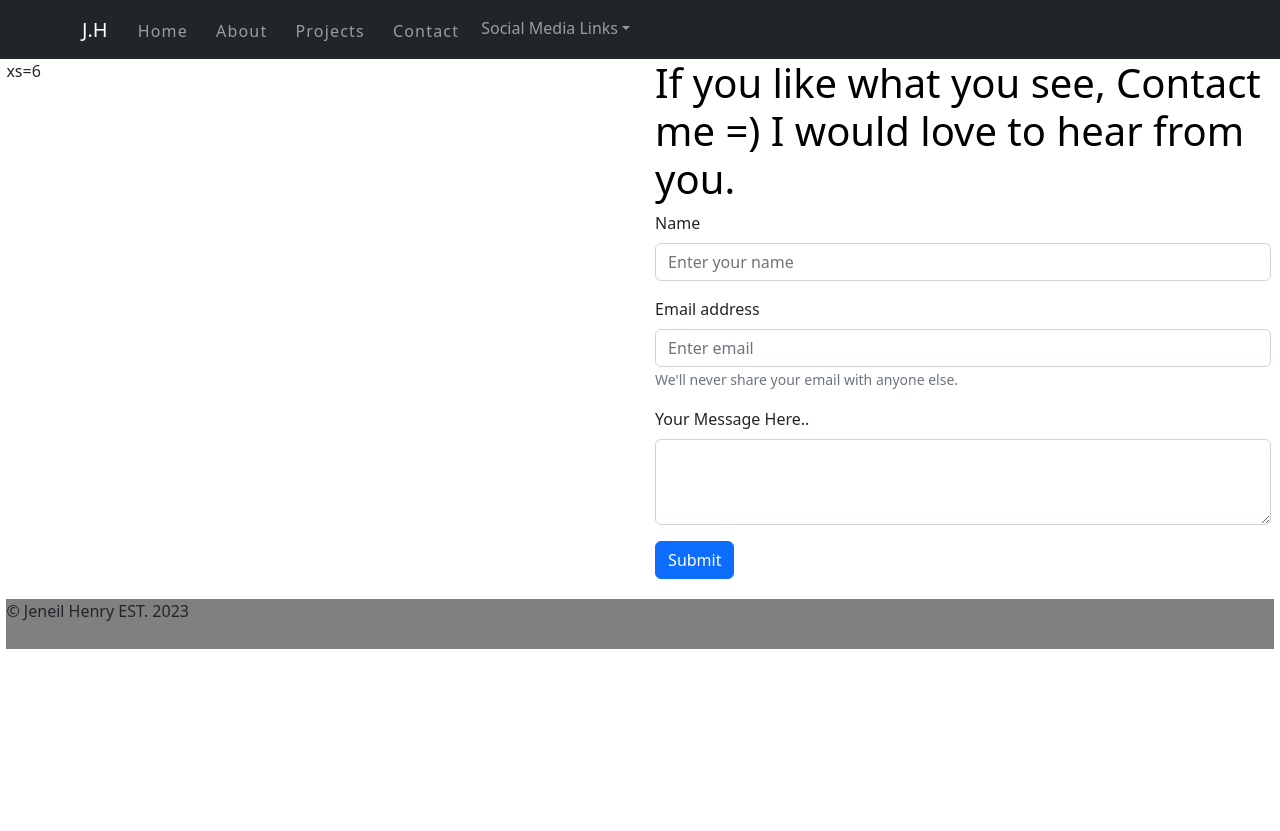
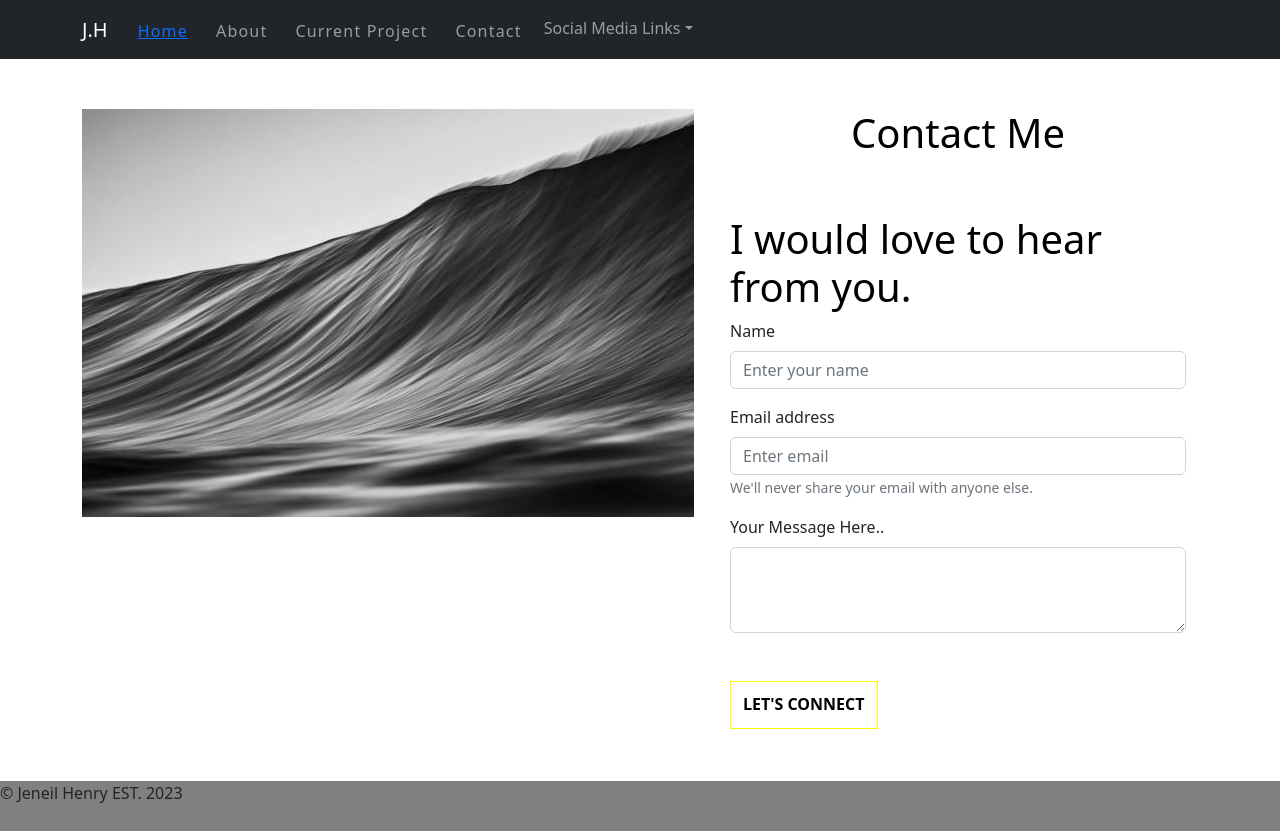
Before and after one commit to Nell-intech/Portfolio, a React (Create React App) app: page /contact in a window 1280 px wide. Before the commit the page ends 800 px from the top, so only its background shows below. Built offline with nearby package versions, Linux system fonts and the light colour scheme.

Commit message:
added hanges to resume and testing for navlink

```diff
--- a/src/App.js
+++ b/src/App.js
@@ -8,7 +8,7 @@ import Navbar1 from './Components/Navbar';
 
 // Pages folder
 import Home from './Pages/Home'
-import Projects from './Pages/Projects'
+import Currentproject from './Pages/CurrentProject'
 import Contact from './Pages/Contact'
 import Resume from './Pages/Resume';
 import About from './Pages/About';
@@ -23,7 +23,7 @@ function App() {
         <Routes>
           <Route path="/" element={<Home />} />
           <Route path="/about" element={<About />} />
-          <Route path="/projects" element={<Projects />} />
+          <Route path="/Currentproject" element={<Currentproject />} />
           {/* <Route path="/projects/:symbol" element={<Project stocks={stocksData} />} /> */}
           {/* stocks:symbol holds 1 project from projects */}
           <Route path="/contact" element={<Contact />} />
--- a/src/Components/Contact.js
+++ b/src/Components/Contact.js
@@ -1,11 +1,14 @@
 import Button from 'react-bootstrap/Button';
 import Form from 'react-bootstrap/Form';
+import { Container } from 'react-bootstrap';
 
 
 export default function ContactForm() {
     return(
-        <div className="contains">
-            <h1 className="top">If you like what you see, Contact me =) I would love to hear from you.</h1>
+        <div>
+           <Container>
+
+           <h1 className="top">I would love to hear from you.</h1>
     <Form>
     <Form.Group className="mb-3" controlId="formBasicEmail">
         <Form.Label>Name</Form.Label>
@@ -25,12 +28,13 @@ export default function ContactForm() {
         <Form.Control as="textarea" rows={3} />
       </Form.Group>
 
-
-      <Button variant="primary" type="submit">
+      <button type="submit "className="left-margin main-button">Let's Connect</button>
+      {/* <Button variant="primary" type="submit">
         Submit
-      </Button>
+      </Button> */}
     </Form>
 
+           </Container>
         </div>
     );
 }
--- a/src/Components/Navbar.js
+++ b/src/Components/Navbar.js
@@ -2,7 +2,7 @@ import Container from 'react-bootstrap/Container';
 import Nav from 'react-bootstrap/Nav';
 import Navbar from 'react-bootstrap/Navbar';
 import NavDropdown from 'react-bootstrap/NavDropdown';
-// import { NavLink } from 'react-router-dom'
+import { NavLink } from 'react-router-dom'
 
 //FONT AWESOME IMPORTS
 // import { FontAwesomeIcon } from '@fortawesome/react-fontawesome';
@@ -17,9 +17,13 @@ export default function navBar1() {
         <Navbar.Toggle aria-controls="basic-navbar-nav" />
         <Navbar.Collapse id="basic-navbar-nav">
           <Nav className="me-auto">
-            <Nav.Link className="navLink" href="/">Home</Nav.Link>
+
+            <Nav.Link className="navLink" href="/">
+            <NavLink to="/">Home</NavLink>
+            </Nav.Link>
+
             <Nav.Link className="navLink" href="/about">About</Nav.Link>
-            <Nav.Link className="navLink" href="/projects">Projects</Nav.Link>
+            <Nav.Link className="navLink" href="/CurrentProject">Current Project</Nav.Link>
             {/* include current project in this section */}
             <Nav.Link className="navLink" href="/contact">Contact</Nav.Link>
             <NavDropdown title="Social Media Links" id="basic-nav-dropdown">
--- a/src/Pages/About.js
+++ b/src/Pages/About.js
@@ -1,43 +1,27 @@
-import { Container, Row, Col, Image, Button, Card } from 'react-bootstrap';
-import flights from "../assests/flights.png"
+import { Container, Row, Col, Image} from 'react-bootstrap';
 import backgroundimg from "../assests/backgroundimg.jpeg"
 
 import Footer from '../Components/Footer';
 function About() {
     return (
         <div>
+            <Container>
             <Row>
                 <Col>
+                    <div className="spacer"></div>
                     <Image src={backgroundimg} />
-
                 </Col>
                 <Col>
-                <div className="spacer"></div>
+                    <div className="spacer"></div>
                     <h1 className="text-center font-weight-light">A little about me, Jeneil.</h1>
                     <div className="spacer"></div>
                     <p className="">I work with HTML, CSS, JavaScript, REACT, and MongoDB for full stack development. I enjoy building applications and learning new things. I began coding in 2018 out of pure curiosity and got well acquainted with CSS. JS was my achilles heal until I decided it was not going to be. Now I am focusing on become a JS developer to turn it into my greatest strength.</p>
                     <p className="">I graduated from Software Engineering course called Per Scholas and I am truly grateful for the opportunity to participate in the program because along with building application and learning how to code I had plenty of opportunity to work on group projects where we were constantly sharing and helping one another. This experience allowed me to practice working with other, listening and building larger applications. It was truly a blessing.</p>
                     <p className="">I am currently working on projects daily, adding new tools to my Dev belt and updating my GitHub page so please follow me and check out my work! I am happy that I have come this far and would love to learn more and hopefully change then world one day one function at a time. I look forward to hearing from you and sharing ideas.</p>
-                    {/* <Button variant="outline-primary">Call to action</Button> */}
-                    <button className="main-button">Let's Connect</button>
+                    <button className="left-margin main-button">Let's Connect</button>
                 </Col>
             </Row>
-
-            {/* <Row className="text-center">
-                <Card>
-                    <Card.Body>
-                        Text for card body
-                    </Card.Body>
-                </Card>
-            </Row>
-
-            <Row className="text-center">
-                <Card>
-                    <Card.Body>
-                        Text for card body
-                    </Card.Body>
-                </Card>
-            </Row> */}
+            </Container>
             <Footer />
         </div>
 
--- a/src/Pages/Contact.js
+++ b/src/Pages/Contact.js
@@ -1,19 +1,30 @@
 import ContactForm from "../Components/Contact";
-import Footer from "../Components/Footer";
+import { Container, Row, Col, Image} from 'react-bootstrap';
+import backgroundimg from "../assests/backgroundimg3.jpeg"
 
-import Container from 'react-bootstrap/Container';
-import Row from 'react-bootstrap/Row';
-import Col from 'react-bootstrap/Col';
-
-export default function Contact() {
+import Footer from '../Components/Footer';
+function About() {
     return (
-        <div className="contains">
+        <div>
+            <Container>
             <Row>
-                <Col xs={6}>xs=6</Col>
-                <Col xs={6}> <ContactForm /> </Col>
+                <Col>
+                    <div className="spacer"></div>
+                    <Image src={backgroundimg} />
+                </Col>
+                <Col>
+                    <div className="spacer"></div>
+                    <h1 className="text-center font-weight-light">Contact Me</h1>
+                    <div className="spacer"></div>
+                    <ContactForm/>
+                </Col>
             </Row>
+            </Container>
             <Footer />
         </div>
 
     );
 }
+
+
+export default About;
--- /dev/null
+++ b/src/Pages/CurrentProject.js
@@ -0,0 +1,60 @@
+import Card from 'react-bootstrap/Card';
+// import CardGroup from 'react-bootstrap/CardGroup';
+// import CurrentProject from "../Components/CurrentProject";
+import homeCafe from "../assests/homeCafe.png"
+import Footer from "../Components/Footer";
+import { Container } from "react-bootstrap";
+
+export default function Projects() {
+    return (
+        <div>
+            <Container>
+                <div className="">
+                    <div className="spacer"></div>
+                    {/* <span>Current</span> */}
+                    <h1>Home Cafe'</h1>
+                </div>
+                <Card border="dark" className="yellow card text-center">
+                    <Card.Body>
+                        <Card.Title>Trelo Board</Card.Title>
+                        <Card.Text>
+                            I am currently working on a site called Home Cafe. This is a full-stack app that encourages lux cafe drinks in the comfort of your own home.
+                        </Card.Text>
+                    </Card.Body>
+                    <Card.Img variant="top" src={homeCafe} />
+                    <Card.Footer>
+                        <small className="text-muted">GitHub Link</small>
+                    </Card.Footer>
+                </Card>
+
+                <Card border="dark" className="yellow card text-center">
+                    <Card.Body>
+                        <Card.Title>Wireframe</Card.Title>
+                        <Card.Text>
+                            I am currently working on a site called Home Cafe. This is a full-stack app that encourages lux cafe drinks in the comfort of your own home.
+                        </Card.Text>
+                    </Card.Body>
+                    <Card.Img variant="top" src={homeCafe} />
+                    <Card.Footer>
+                        <small className="text-muted">GitHub Link</small>
+                    </Card.Footer>
+                </Card>
+
+                <Card border="dark" className="yellow card text-center">
+                    <Card.Body>
+                        <Card.Title>Home Cafe site</Card.Title>
+                        <Card.Text>
+                            I am currently working on a site called Home Cafe. This is a full-stack app that encourages lux cafe drinks in the comfort of your own home.
+                        </Card.Text>
+                    </Card.Body>
+                    <Card.Img variant="top" src={homeCafe} />
+                    <Card.Footer>
+                        <small className="text-muted">GitHub Link</small>
+                    </Card.Footer>
+                </Card>
+
+            </Container>
+            <Footer />
+        </div>
+    );
+}
--- a/src/Pages/Projects.js
+++ /dev/null
@@ -1,11 +0,0 @@
-import CurrentProject from "../Components/Projects";
-import Footer from "../Components/Footer";
-
-export default function Projects() {
-    return(
-        <div className="contains">
-
-       THIS IS MY PROJECT PAGGE
-        </div>
-    );
-}
--- a/src/index.css
+++ b/src/index.css
@@ -64,6 +64,11 @@ html {
   height: 80vh;
   clear: both;
 }
+/* .colImg{
+  background-image: url(assests/backgroundimg3.jpeg);
+  background-size: cover;
+  background-position: center;
+} */
 
 .main-info {
   display: flex;
```
Also changed, not shown: src/Components/Projects.js (+1 -12 lines), src/assests/backgroundimg2.jpeg (added), src/assests/backgroundimg3.jpeg (added).
